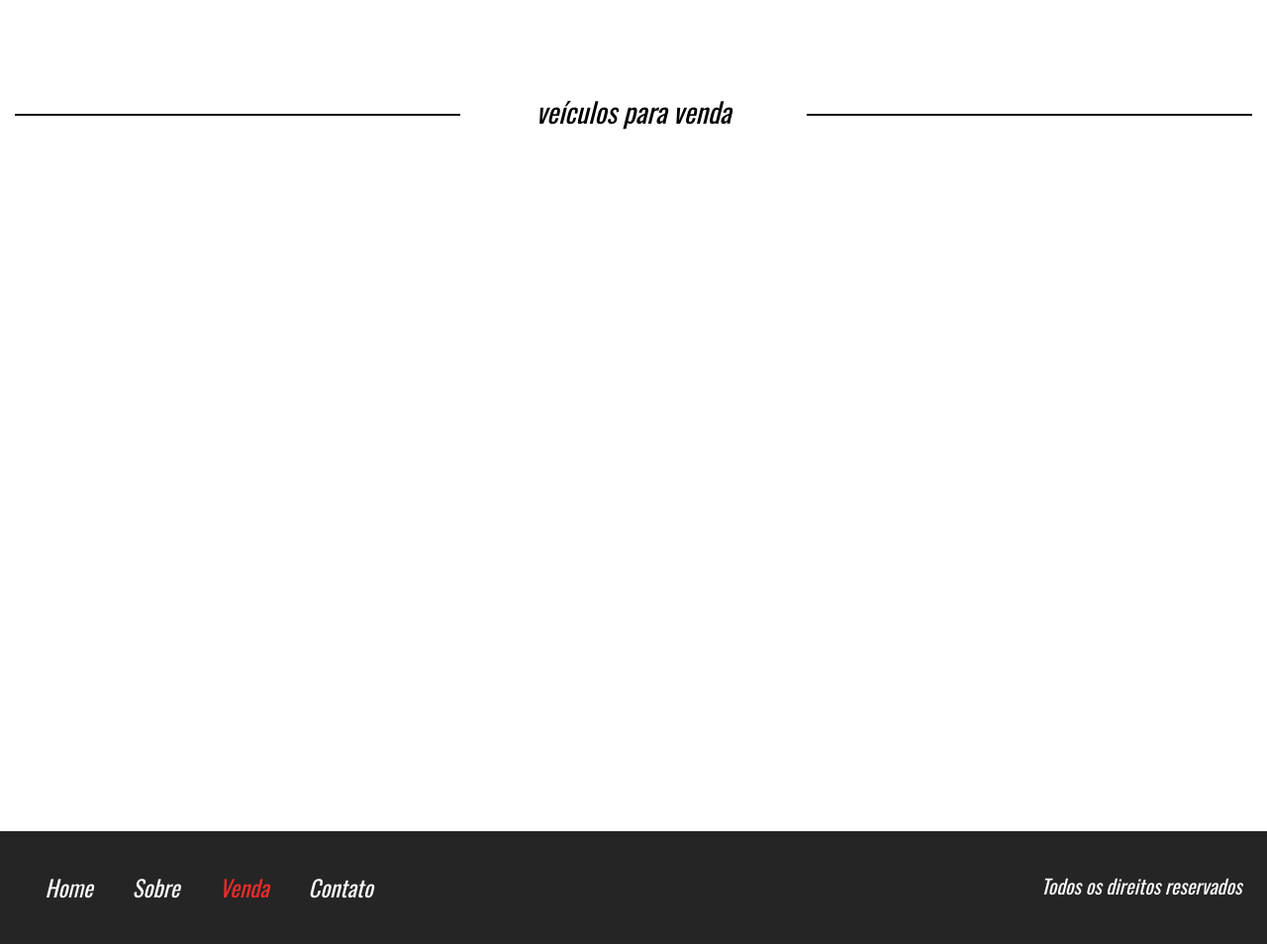
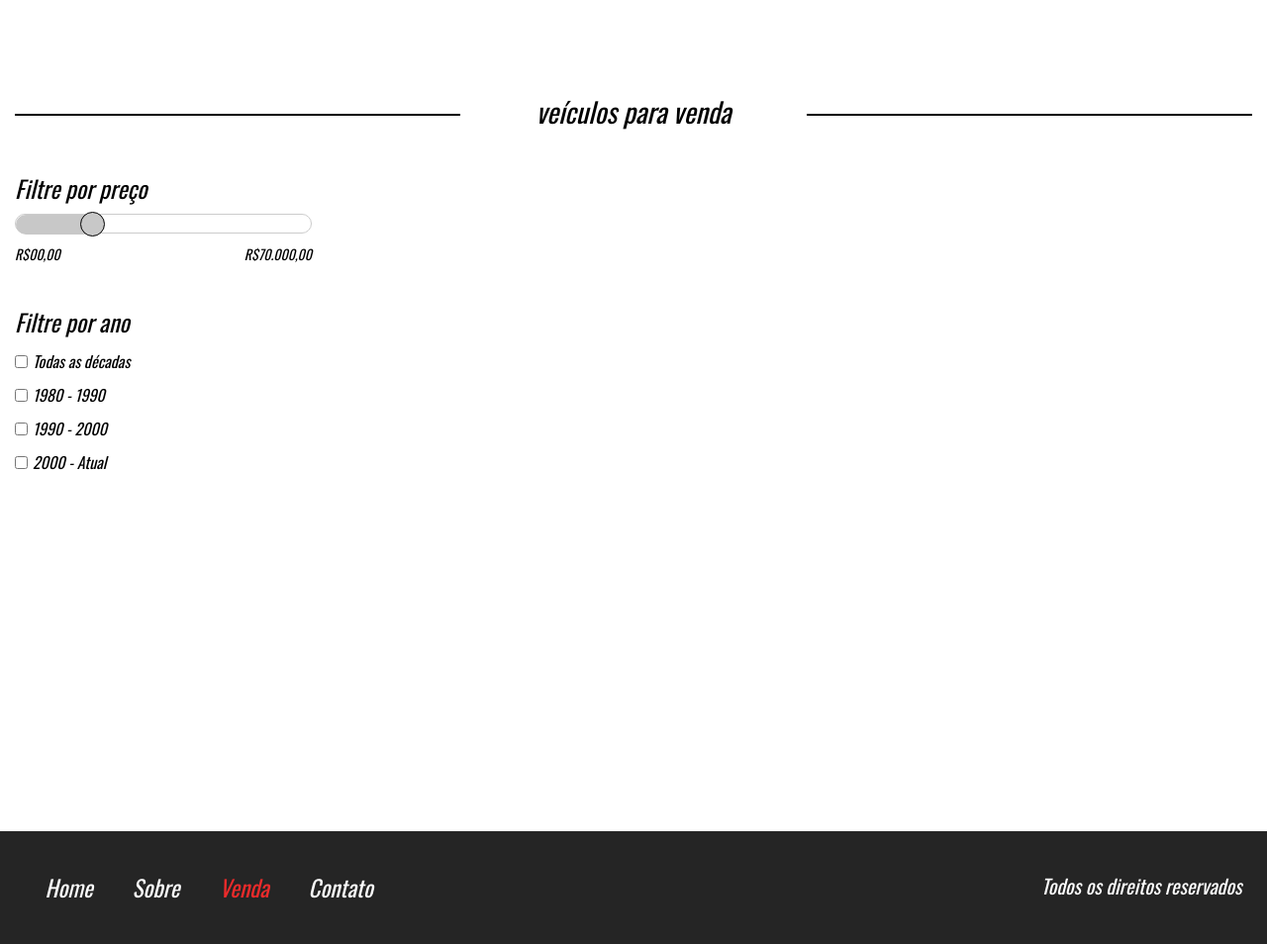
Before and after one commit to felipeghizo/HTML-CSS, a PHP site: page /venda.html in a window 1280 px wide. Shown: the part 130-1084 px from the top of the page at 99% size. Run offline with PHP 8.4, Linux system fonts and the light colour scheme.

Commit message:
Adição da sessão de vendas

```diff
--- a/Projetos/projeto_Loja_de_carros/style/style.css
+++ b/Projetos/projeto_Loja_de_carros/style/style.css
@@ -351,11 +351,89 @@ footer p{
 
 /* Pagina de venda */
 
-/* Section Venda */
-section#venda{
+/* Main Venda */
+main#venda{
     min-height: 100%;
     padding: 90px 0;
 }
+main#venda section#content_venta{
+    margin-top: 40px;
+}
+main#venda section#content_venta div#side_bar{
+    float: left;
+    width: 30%;
+}
+main#venda section#content_venta div#side_bar h2{
+    font-size: 24px;
+    color: black;
+    font-weight: normal;
+}
+main#venda section#content_venta div#search1{
+    width: 300px;
+}
+main#venda section#content_venta div#search1 div#barra_preco{
+    width: 100%;
+    height: 20px;
+    margin-top: 8px;
+    position: relative;
+    border: 1px solid #CCC;
+    border-radius: 20px;
+}
+main#venda section#content_venta div#search1 div#barra_preco div#barra_preco_fill{
+    width: 30%;
+    height: 20px;
+    background-color: rgb(200, 200, 200);
+    border-radius: 20px;
+    position: absolute;
+    left: 0;
+    top: 0;
+}
+main#venda section#content_venta div#search1 div#barra_preco div#pointer_barra{
+    width: 25px;
+    height: 25px;
+    background-color: rgb(200, 200, 200);
+    cursor: pointer;
+    border: 1px solid black;
+    border-radius: 25px;
+    position: absolute;
+    left: 65px;
+    top: -3px;
+}
+main#venda section#content_venta div#search1 div#valor_pesquisa{
+    margin-top: 10px;
+}
+main#venda section#content_venta div#search1 div#valor_pesquisa p{
+    font-size: 14px;
+    color: black;
+}
+main#venda section#content_venta div#search1 div#valor_pesquisa p:nth-of-type(1){
+    float: left;
+}
+main#venda section#content_venta div#search1 div#valor_pesquisa p:nth-of-type(2){
+    float: right;
+}
+/* Search2*/
+main#venda section#content_venta div#search2{
+    margin-top: 40px;
+}
+main#venda section#content_venta div#search2 h2{
+    font-size: 24px;
+    color: black;
+    font-weight: normal;
+}
+main#venda section#content_venta div#search2 div.form_wraper{
+    margin-top: 10px;
+}
+main#venda section#content_venta div#search2 div.form_wraper span{
+    margin-left: 5px;
+}
+
+
+
+
+
+
+
 
 @media screen and (max-width: 1400px){
     /* Section Banner */
--- a/Projetos/projeto_Loja_de_carros/venda.html
+++ b/Projetos/projeto_Loja_de_carros/venda.html
@@ -32,12 +32,48 @@
             <div class="clear"></div>
         </div>
     </header>
-    <section id="venda">
+    <main id="venda">
         <div class="container">
             <div class="line"></div>
             <h2 class="titulo">veículos para venda</h2>
         </div>
-    </section>
+        <section id="content_venta">
+            <div class="container">
+                <div id="side_bar">
+                    <div id="search1">
+                        <h2>Filtre por preço</h2>
+                        <div id="barra_preco">
+                            <div id="barra_preco_fill"></div>
+                            <div id="pointer_barra"></div>
+                        </div>
+                        <div id="valor_pesquisa">
+                            <p>R$00,00</p>
+                            <p>R$70.000,00</p>
+                        </div>
+                    </div>
+                    <div class="clear"></div>
+                    <div id="search2">
+                        <h2>Filtre por ano</h2>
+                        <form>
+                            <div class="form_wraper">
+                                <label><input type="checkbox"><span>Todas as décadas</span></label>
+                            </div>
+                            <div class="form_wraper">
+                                <label><input type="checkbox"><span>1980 - 1990</span></label>
+                            </div>
+                            <div class="form_wraper">
+                                <label><input type="checkbox"><span>1990 - 2000</span></label>
+                            </div>
+                            <div class="form_wraper">
+                                <label><input type="checkbox"><span>2000 - Atual</span></label>
+                            </div>
+                        </form>
+                    </div>
+                </div>
+            </div>
+        </section>
+
+    </main>
     <footer>
         <div class="container">
             <nav>
```
